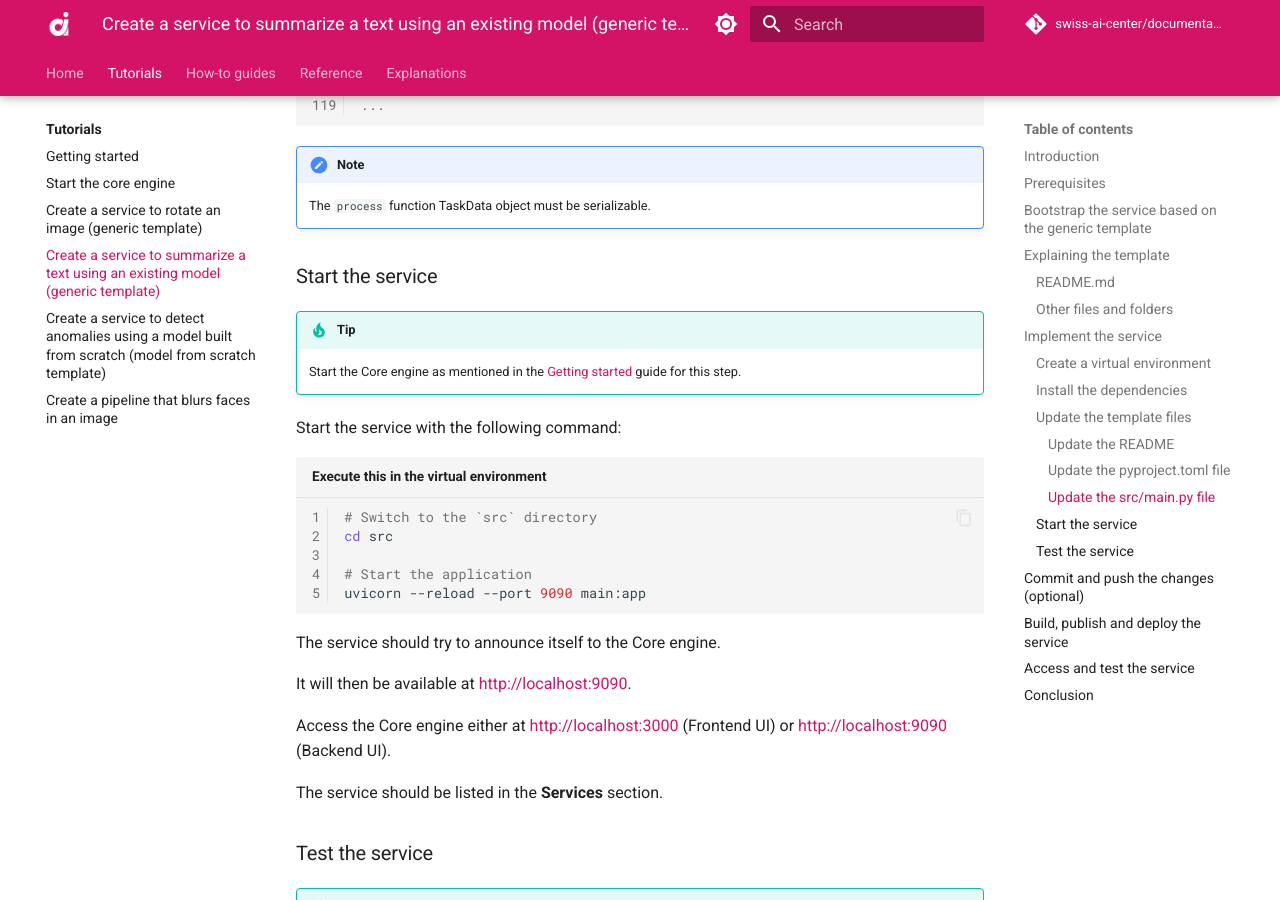
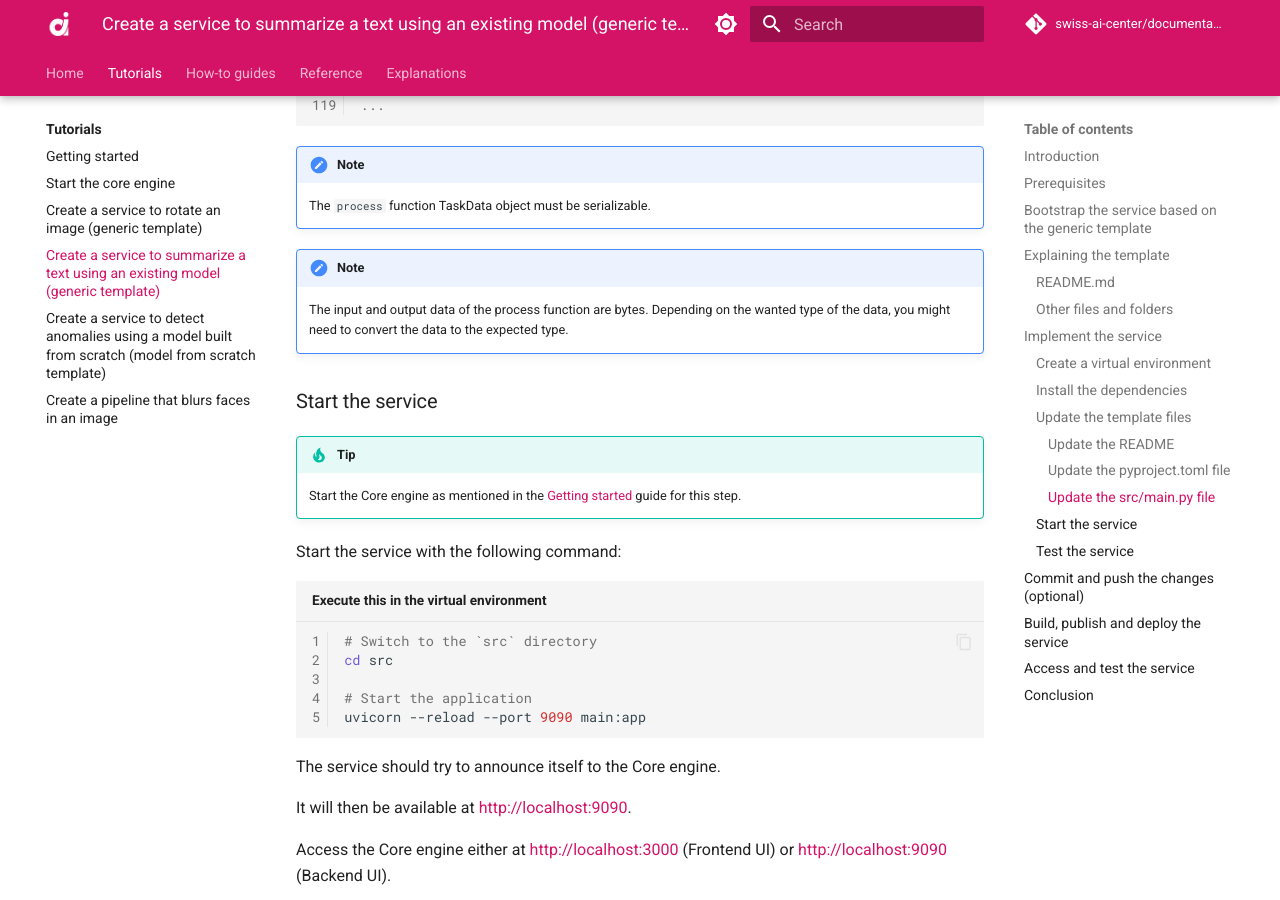
Before and after one commit to swiss-ai-center/documentation, an MkDocs documentation site: the page built from docs/tutorials/create-a-service-to-summarize-a-text-using-an-existing-model.md, in a window 1280 px wide and 900 px high, scrolled down 5953 px. Built offline with MkDocs 1.6.1 and Material for MkDocs 9.7.7, drawn with Linux system fonts in a browser that asks for light colours; comment, search, counter and statistics services are not loaded.

Commit message:
Added note about bytes in tutorials

```diff
--- a/docs/tutorials/create-a-service-to-detect-anomalies-using-a-model-built-from-scratch.md
+++ b/docs/tutorials/create-a-service-to-detect-anomalies-using-a-model-built-from-scratch.md
@@ -742,6 +742,11 @@ async def root():
 18. Edit the contact information of the service.
 19. Edit the license information of the service.
 
+!!! Note
+    The input and output data of the process function are bytes. Depending on the
+    wanted type of the data, you might need to convert the data to the expected
+    type.
+
 ##### Update the `Dockerfile` file
 
 Update the Dockerfile to install all required packages that might be required by
--- a/docs/tutorials/create-a-service-to-rotate-an-image.md
+++ b/docs/tutorials/create-a-service-to-rotate-an-image.md
@@ -351,6 +351,11 @@ app = FastAPI(
 !!! Note
     The `process` function TaskData object must be serializable.
 
+!!! Note
+    The input and output data of the process function are bytes. Depending on the
+    wanted type of the data, you might need to convert the data to the expected
+    type.
+
 #### Update the `Dockerfile` file
 
 Update the Dockerfile to install all required packages that might be required by
--- a/docs/tutorials/create-a-service-to-summarize-a-text-using-an-existing-model.md
+++ b/docs/tutorials/create-a-service-to-summarize-a-text-using-an-existing-model.md
@@ -340,6 +340,11 @@ app = FastAPI(
 !!! Note
     The `process` function TaskData object must be serializable.
 
+!!! Note
+    The input and output data of the process function are bytes. Depending on the
+    wanted type of the data, you might need to convert the data to the expected
+    type.
+
 ### Start the service
 
 !!! tip
```
